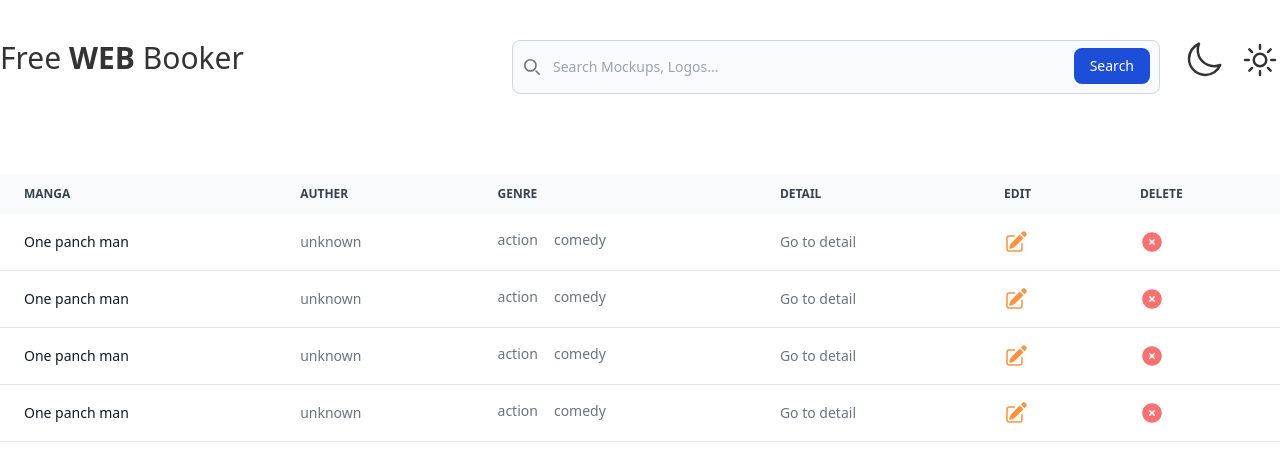
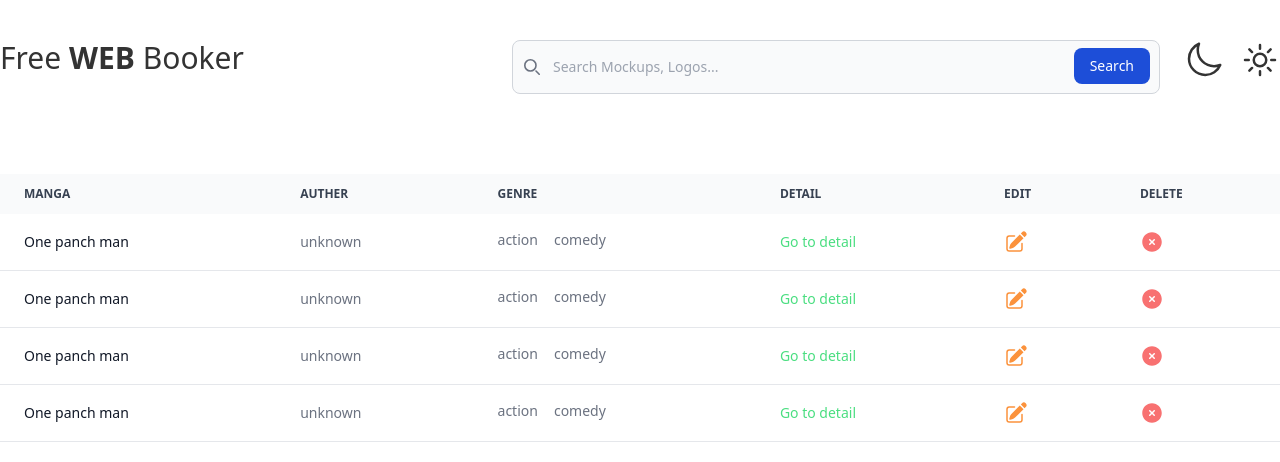
Before and after one commit to sho-mb/example-vue-crud, a Nuxt app: page / in a window 1280 px wide. Shown: the top 462 px of the page. Built offline with nearby package versions, Linux system fonts and the light colour scheme.

Commit message:
feat: add detail path

```diff
--- a/components/top/ItemsList.vue
+++ b/components/top/ItemsList.vue
@@ -37,8 +37,10 @@
                     {{ genre }}
                   </div>
                 </td>
-                <td class="px-6 py-4">
+                <td class="px-6 py-4 text-green-400 hover:text-green-600">
+                  <NuxtLink :to="getDetailPageUrl(item.id)">
                     Go to detail
+                  </NuxtLink>
                 </td>
                 <td class="px-6 py-4">
                     <PencilSquareIcon class="size-6 text-orange-400" />
@@ -57,6 +59,10 @@
 <script lang="ts" setup>
 import type { Manga } from '~/types/manga'
 import { PencilSquareIcon, XCircleIcon } from '@heroicons/vue/24/solid'
+
+const getDetailPageUrl = (id: string) => {
+  return '/mangas/' + id
+}
 
 const file1 = new File(['content'], 'manga.zip', { type: 'application/zip' })
 const file2 = new File(['content'], 'manga.zip', { type: 'application/zip' })
--- /dev/null
+++ b/pages/mangas/[id].vue
@@ -0,0 +1,14 @@
+<template>
+  <div>
+    {{ route.params.id }}
+  </div>
+</template>
+
+<script lang="ts" setup>
+const route = useRoute()
+
+</script>
+
+<style>
+
+</style>
```
